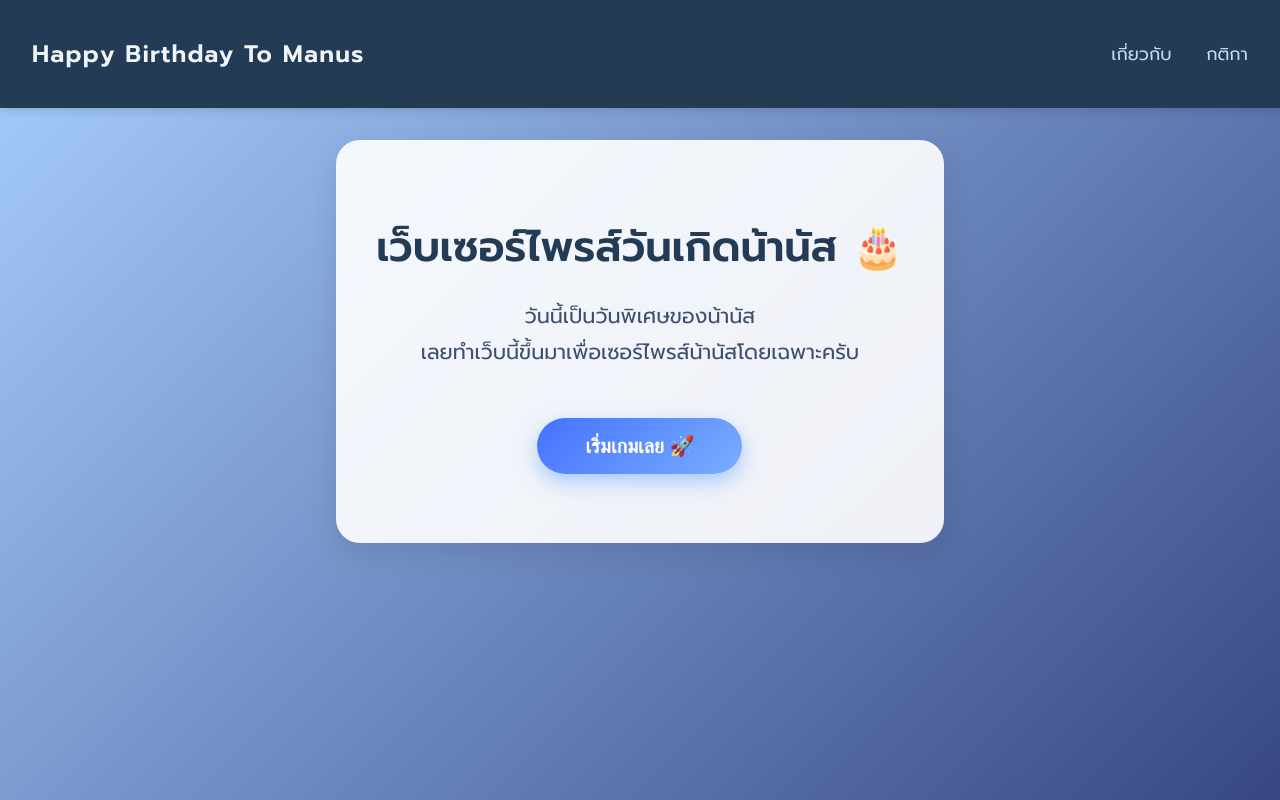
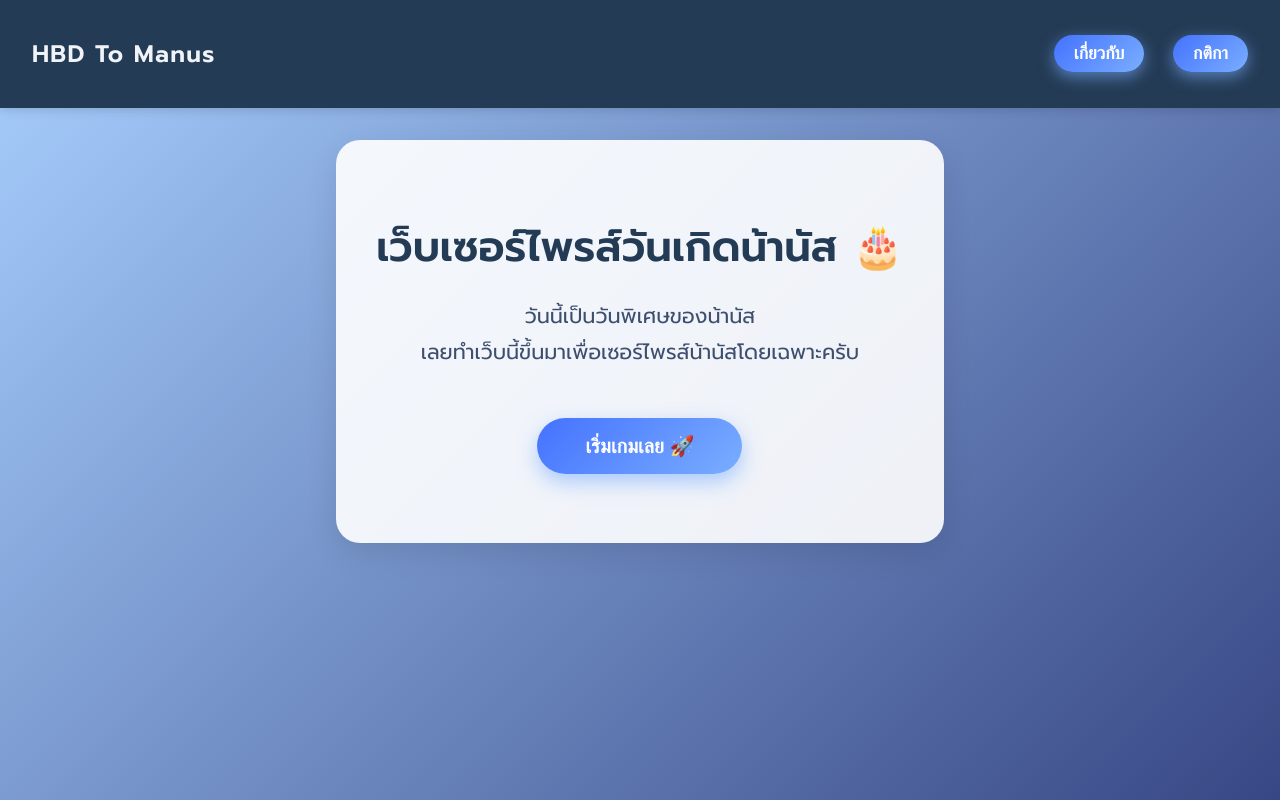
Before and after one commit to pattanadol/hbd, a plain HTML site: page index.html in a window 1280 px wide. Drawn offline with Linux system fonts and the light colour scheme.

Commit message:
Add files via upload

```diff
--- a/index.html
+++ b/index.html
@@ -42,31 +42,34 @@
     font-size: 1.5rem;
     letter-spacing: 1.2px;
   }
-  nav div a {
-    color: #c5d9f9;
-    margin-left: 1.8rem;
-    font-weight: 500;
+  nav div {
+  display: flex;
+  gap: 1.8rem;
+}
+
+.nav-btn {
+  background: linear-gradient(135deg, #4472ff, #7aaeff);
+  border: none;
+  color: white;
+  font-weight: 600;
   font-size: 1.1rem;
-    position: relative;
-    padding-bottom: 3px;
-    transition: color 0.3s ease;
+  padding: 8px 20px;
+  border-radius: 40px;
+  cursor: pointer;
+  box-shadow: 0 5px 15px rgba(122, 174, 255, 0.6);
+  transition: background 0.3s ease, box-shadow 0.3s ease, transform 0.2s ease;
 }
-  nav div a:hover {
-    color: #f0f4f8;
+
+.nav-btn:hover {
+  background: linear-gradient(135deg, #2a53e0, #5c8edb);
+  box-shadow: 0 8px 20px rgba(42, 83, 224, 0.8);
+  transform: translateY(-2px);
 }
-  nav div a::after {
-    content: "";
-    position: absolute;
-    left: 0;
-    bottom: 0;
-    width: 0%;
-    height: 2px;
-    background: #7aaeff;
-    transition: width 0.3s ease;
+
+.nav-btn:active {
+  transform: translateY(1px);
 }
-  nav div a:hover::after {
-    width: 100%;
-  }
+
 
   /* Back button */
   #back-btn {
@@ -304,12 +307,13 @@
 </head>
 <body>
   <nav>
-    <h2>Happy Birthday To Manus</h2>
+  <h2>HBD To Manus</h2>
   <div>
-      <a onclick="showPopupText('about')">เกี่ยวกับ</a>
-      <a onclick="showPopupText('rules')">กติกา</a>
+    <button type="button" class="nav-btn" onclick="showPopupText('about')">เกี่ยวกับ</button>
+    <button type="button" class="nav-btn" onclick="showPopupText('rules')">กติกา</button>
   </div>
 </nav>
+
 
   <div id="back-btn">
     <button onclick="goBack()">⬅ ย้อนกลับ</button>
@@ -418,7 +422,7 @@
       title.textContent = 'กติกาเกม';
       text.innerHTML = `
         เกมนี้เป็นเกมจิ๊กซอว์ง่ายๆครับ 🎯<br><br>
-        👉 แค่ลากแต่ละชิ้นไปวางให้ถูกตำแหน่ง <br>
+        👉 แค่กดแช่จิกซอว์แล้วลากแต่ละชิ้นไปวางให้ถูกตำแหน่ง <br>
         👉 ถ้าต่อครบแล้วถูกต้องทั้งหมด จะมีคำอวยพรขึ้นมาให้ครับ <br><br>
         ขอให้สนุกนะครับ 🎈
       `;
```
Lines whose indentation alone changed are shown as unchanged.
